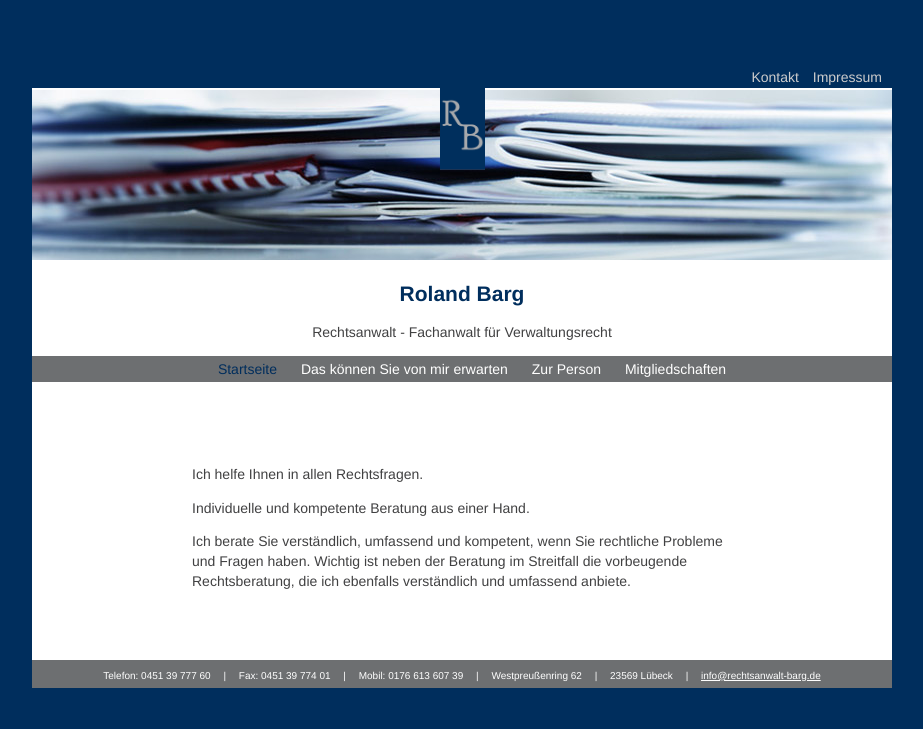
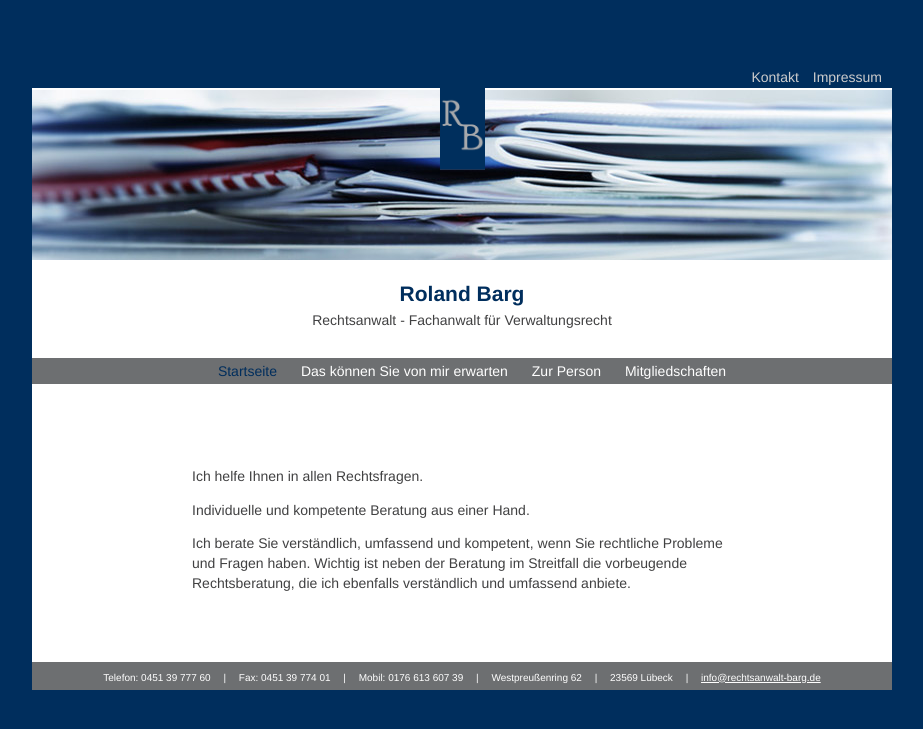
Before and after one commit to RWCB/rechtsanwalt-barg, a Jekyll site: the page built from index.md, in a window 1280 px wide. Shown: the top 729 px of the page, without its empty margins (178-1101 px from the left). Built offline with Jekyll 4.4.1, drawn with Linux system fonts in a browser that asks for light colours; our own code applies the rules of GitHub Pages for plain Markdown files; a script that is not in the unit is left out; the repository's description, which GitHub fills in, is left out.

Commit message:
Update style.scss

```diff
--- a/assets/css/style.scss
+++ b/assets/css/style.scss
@@ -77,10 +77,12 @@ header {
 header > h1 {
   font-size: 1.5em;
   color: #002E5D;
+  margin: 14px 0 2px 0;
 }
 
 header > h2 {
   font: inherit;
+  margin: 2px 0 28px 0;
 }
 
 menu {
```
